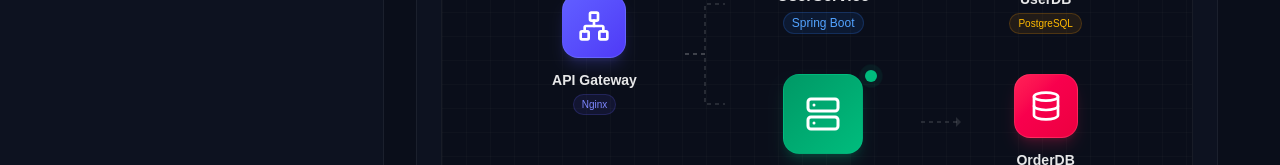
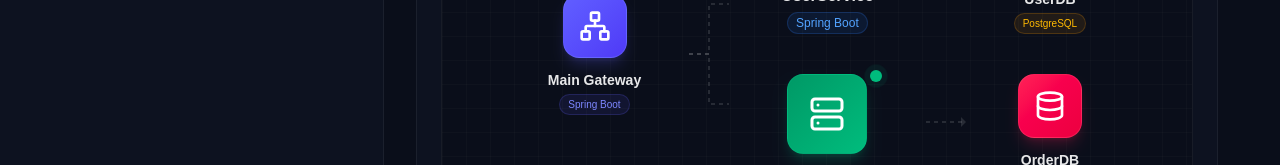
Before and after one commit to MahadiAhmed0/CodeEvo, a Next.js app in the folder Frontend/: page /git in a window 1280 px wide. Shown: the part 617-782 px from the top of the page. Built offline with nearby package versions, Linux system fonts and the light colour scheme; a web font is replaced by a local one.

Commit message:
Update page.tsx

```diff
--- a/Frontend/app/git/page.tsx
+++ b/Frontend/app/git/page.tsx
@@ -206,7 +206,7 @@ export default function GitVisualizationPage() {
 
                   <div className="relative flex flex-col md:flex-row items-center justify-center gap-8 md:gap-12 h-full z-10 w-full pt-4">
 
-                    {/* API Gateway */}
+                    {/* Main Gateway */}
                     <motion.div
                       whileHover={{ scale: 1.05 }}
                       className="flex flex-col items-center"
@@ -214,8 +214,8 @@ export default function GitVisualizationPage() {
                       <div className="w-16 h-16 rounded-xl bg-gradient-to-br from-indigo-500 to-indigo-600 border border-indigo-400/30 flex items-center justify-center shadow-lg mb-3 shadow-indigo-500/20">
                         <Network className="w-8 h-8 text-white" />
                       </div>
-                      <p className="font-semibold text-white/90 text-sm">API Gateway</p>
-                      <span className="px-2 py-0.5 rounded-full bg-indigo-500/10 border border-indigo-500/20 text-[10px] text-indigo-400 font-mono mt-1">Nginx</span>
+                      <p className="font-semibold text-white/90 text-sm">Main Gateway</p>
+                      <span className="px-2 py-0.5 rounded-full bg-indigo-500/10 border border-indigo-500/20 text-[10px] text-indigo-400 font-mono mt-1">Spring Boot</span>
                     </motion.div>
 
                     {/* Connecting Lines */}
```
